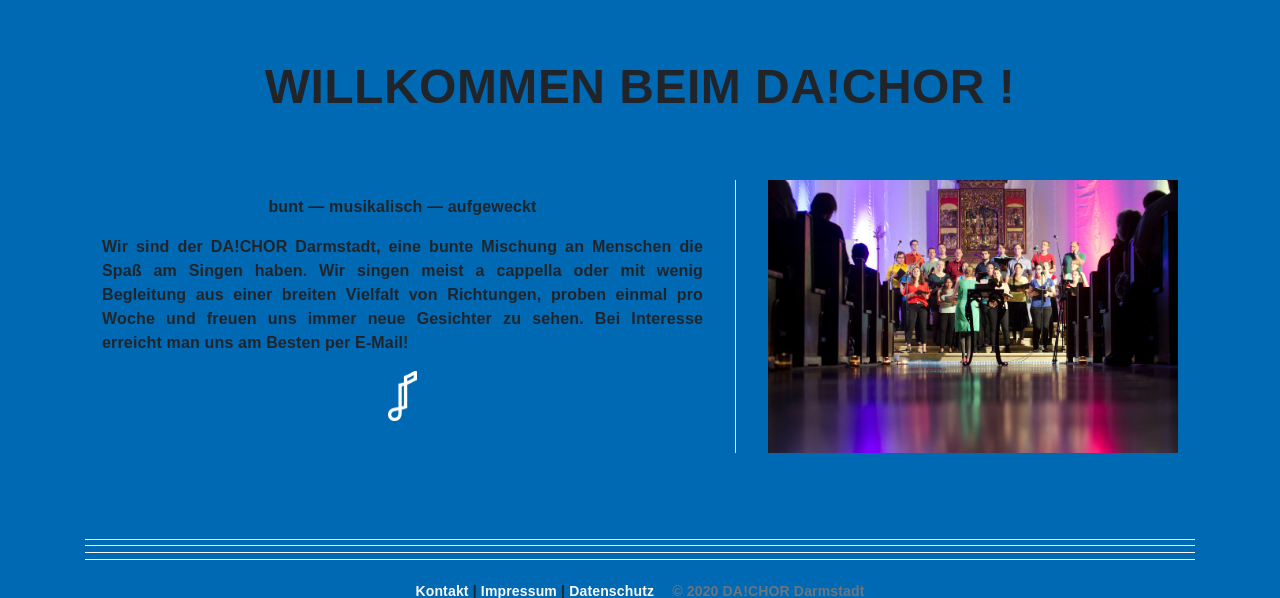
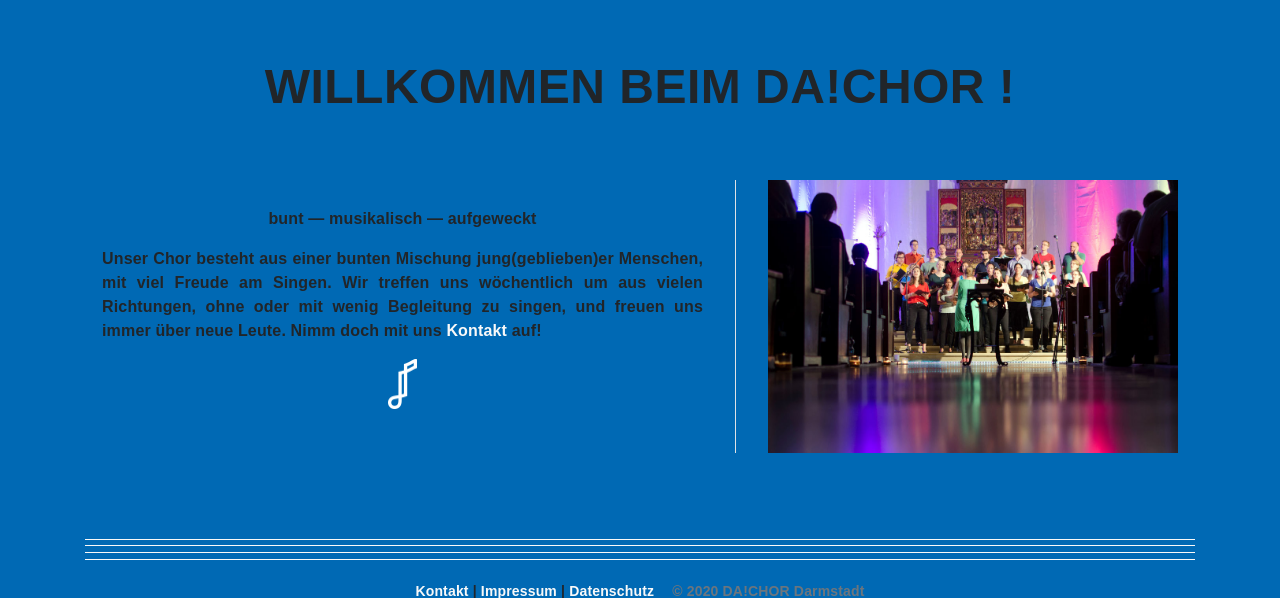
Before and after one commit to geislern/DACHOR-Website, a Django app: page / in a window 1280 px wide. Shown: the part 276-874 px from the top of the page. Run offline with Django 3.2, Linux system fonts and the light colour scheme; some libraries are stand-ins or nearby versions; some web fonts are replaced.

Commit message:
modify welcome text on homepage
change text
link contact page
adjust link color

```diff
--- a/dachor_website/static/css/custom.css
+++ b/dachor_website/static/css/custom.css
@@ -15,6 +15,14 @@ body h1 {
     text-align: center;
     margin-top: 4rem;
     margin-bottom: 4rem;
+}
+
+body a {
+    color: #f9f9f9;
+}
+
+body a:hover {
+    color: #f9f9f9;
 }
 
 footer {
--- a/dachor_website/templates/dachor_website/homepage.html
+++ b/dachor_website/templates/dachor_website/homepage.html
@@ -11,10 +11,10 @@
                     bunt — musikalisch — aufgeweckt
                 </p>
                 <p class="text-justify">
-                    Wir sind der DA!CHOR Darmstadt, eine bunte Mischung an Menschen die Spaß am Singen haben. Wir singen
-                    meist a cappella oder mit wenig Begleitung aus einer breiten Vielfalt von Richtungen, proben
-                    einmal pro Woche und freuen uns immer neue Gesichter zu sehen. Bei Interesse erreicht man uns am
-                    Besten per E-Mail!
+                    Unser Chor besteht aus einer bunten Mischung jung(geblieben)er Menschen, mit viel Freude am Singen.
+                    Wir treffen uns wöchentlich um aus vielen Richtungen, ohne oder mit wenig Begleitung zu singen, und
+                    freuen uns immer über neue Leute. Nimm doch mit uns <a
+                        href="{% url 'website:contact' %}">Kontakt</a> auf!
                 </p>
                 <p>
                     <img
```
